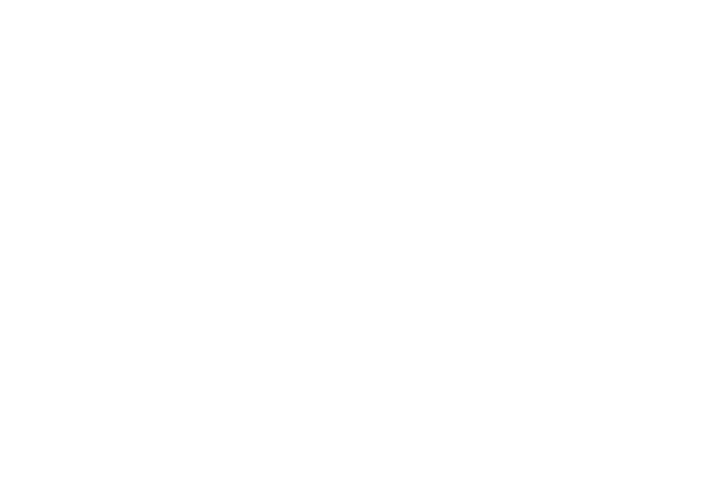
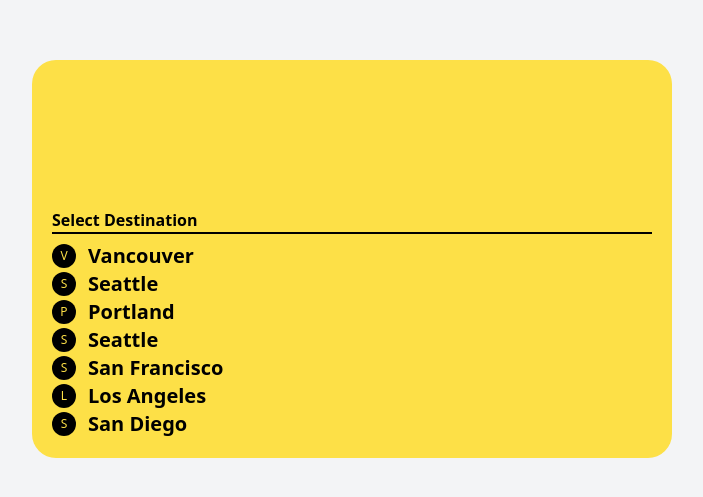
Before and after one commit to sarangdaddy/nest-js-playground, a Next.js app: page / in a window 1280 px wide. Shown: the part 141-638 px from the top of the page, without its empty margins (288-991 px from the left). Built offline with nearby package versions, Linux system fonts and the light colour scheme.

Commit message:
Study : tailwind Modifiers

```diff
--- a/src/pages/index.tsx
+++ b/src/pages/index.tsx
@@ -1,7 +1,73 @@
 import type { NextPage } from 'next';
 
 const Home: NextPage = () => {
-  return null;
+  return (
+    <div className="flex h-screen items-center justify-center bg-gray-100">
+      <div className="mx-auto flex w-1/2 flex-col rounded-3xl bg-yellow-300 p-5">
+        <div className="mb-2 mt-32 border-b-2 border-black font-semibold">
+          Select Destination
+        </div>
+        <div>
+          <div className="group flex cursor-pointer items-center space-x-3 ">
+            <div className="flex h-6 w-6 items-center justify-center rounded-full bg-black transition-all duration-300 ease-in-out group-hover:bg-white ">
+              <span className="text-xs text-yellow-300">V</span>
+            </div>
+            <span className="block text-xl font-bold group-hover:text-white ">
+              Vancouver
+            </span>
+          </div>
+          <div className="group flex cursor-pointer items-center space-x-3 ">
+            <div className="flex h-6 w-6 items-center justify-center rounded-full bg-black transition-all duration-300 ease-in-out group-hover:bg-white ">
+              <span className="text-xs text-yellow-300">S</span>
+            </div>
+            <span className="block text-xl font-bold group-hover:text-white ">
+              Seattle
+            </span>
+          </div>
+          <div className="group flex cursor-pointer items-center space-x-3 ">
+            <div className="flex h-6 w-6 items-center justify-center rounded-full bg-black transition-all duration-300 ease-in-out group-hover:bg-white ">
+              <span className="text-xs text-yellow-300">P</span>
+            </div>
+            <span className="block text-xl font-bold group-hover:text-white ">
+              Portland
+            </span>
+          </div>
+          <div className="group flex cursor-pointer items-center space-x-3 ">
+            <div className="flex h-6 w-6 items-center justify-center rounded-full bg-black transition-all duration-300 ease-in-out group-hover:bg-white ">
+              <span className="text-xs text-yellow-300">S</span>
+            </div>
+            <span className="block text-xl font-bold group-hover:text-white ">
+              Seattle
+            </span>
+          </div>
+          <div className="group flex cursor-pointer items-center space-x-3 ">
+            <div className="flex h-6 w-6 items-center justify-center rounded-full bg-black transition-all duration-300 ease-in-out group-hover:bg-white ">
+              <span className="text-xs text-yellow-300">S</span>
+            </div>
+            <span className="block text-xl font-bold group-hover:text-white ">
+              San Francisco
+            </span>
+          </div>
+          <div className="group flex cursor-pointer items-center space-x-3 ">
+            <div className="flex h-6 w-6 items-center justify-center rounded-full bg-black transition-all duration-300 ease-in-out group-hover:bg-white ">
+              <span className="text-xs text-yellow-300">L</span>
+            </div>
+            <span className="block text-xl font-bold group-hover:text-white ">
+              Los Angeles
+            </span>
+          </div>
+          <div className="group flex cursor-pointer items-center space-x-3 ">
+            <div className="flex h-6 w-6 items-center justify-center rounded-full bg-black transition-all duration-300 ease-in-out group-hover:bg-white ">
+              <span className="text-xs text-yellow-300">S</span>
+            </div>
+            <span className="block text-xl font-bold group-hover:text-white ">
+              San Diego
+            </span>
+          </div>
+        </div>
+      </div>
+    </div>
+  );
 };
 
 export default Home;
```
